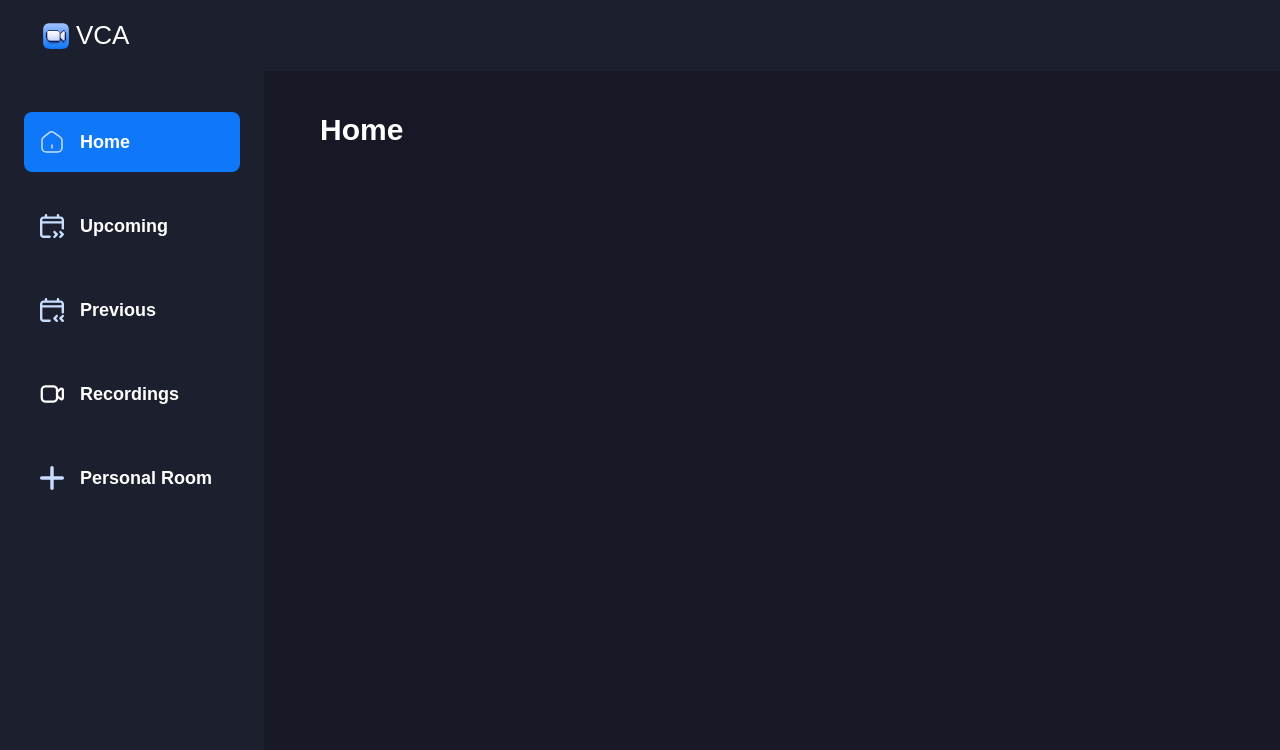
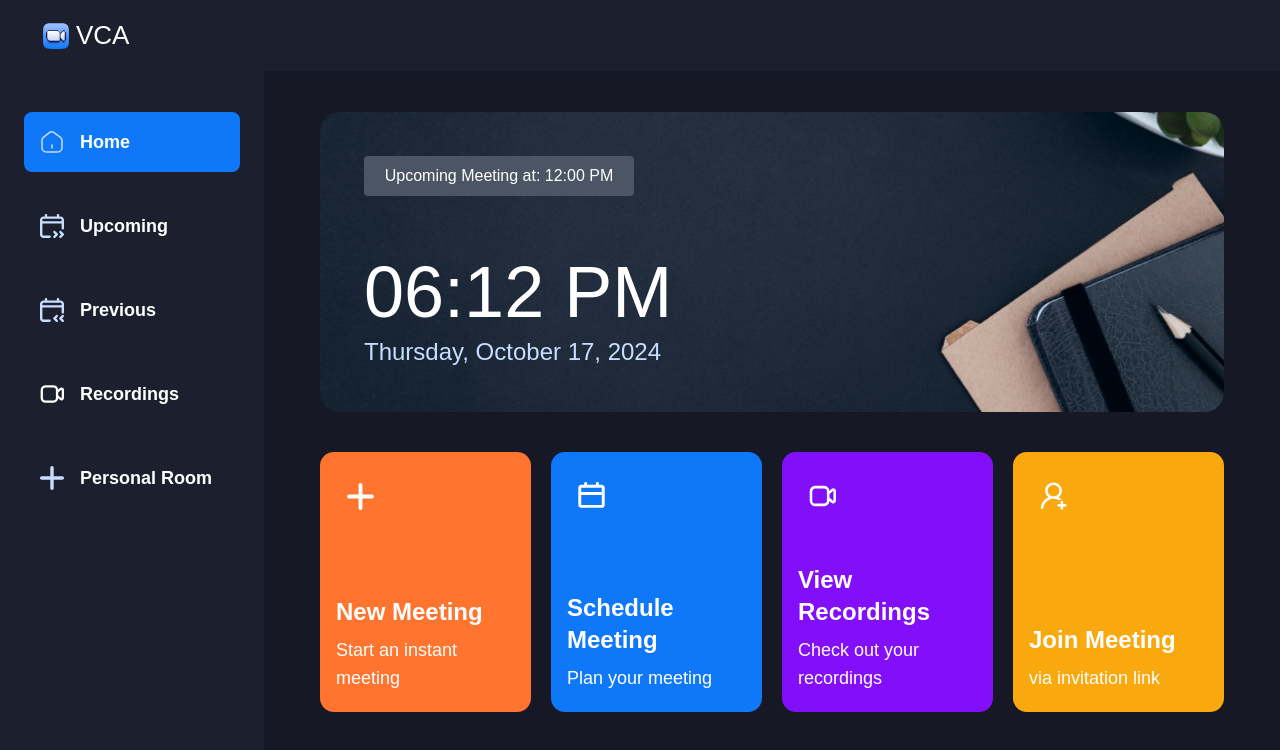
Before and after one commit to gokhanSucsuz/nextjs-video-conferancing-app, a Next.js app: page / in a window 1280 px wide. Shown: the top 750 px of the page. Built offline with nearby package versions, Linux system fonts and the light colour scheme.

Commit message:
reusable cards are done

```diff
--- a/app/(root)/(home)/page.tsx
+++ b/app/(root)/(home)/page.tsx
@@ -1,9 +1,38 @@
+import MeetingTypeList from "@/components/MeetingTypeList";
 import React from "react";
 
 const Home = () => {
-	return <section className="flex size-full flex-col gap-10 text-white">
-			<h1 className="text-3xl font-bold">Home</h1>
-		</section>;
+	const now = new Date();
+	const time = now.toLocaleTimeString("en-US", {
+		hour: "2-digit",
+		minute: "2-digit"
+	});
+	const date = now.toLocaleDateString("en-US", {
+		weekday: "long",
+		day: "numeric",
+		month: "long",
+		year: "numeric"
+	});
+	return (
+		<section className="flex size-full flex-col gap-10 text-white">
+			<div className="h-[300px] w-full rounded-[20px] bg-hero bg-cover">
+				<div className="flex h-full flex-col justify-between sm: p-5 max-md:px-5 max-md:py-8 lg:p-11 ">
+					<h2 className="glassmorphism max-w-[270px] rounded py-2 text-center text-base bg-gray-600 font-normal">
+						Upcoming Meeting at: 12:00 PM
+					</h2>
+					<div className="flex flex-col gap-2">
+						<h1 className="text-4xl font-extraBold lg:text-7xl ">
+							{time}
+						</h1>
+						<p className="text-lg text-sky-1 lg:text-2xl">
+							{date}
+						</p>
+					</div>
+				</div>
+			</div>
+			<MeetingTypeList />
+		</section>
+	);
 };
 
 export default Home;
--- a/app/globals.css
+++ b/app/globals.css
@@ -18,6 +18,8 @@
   .flex-between {
     @apply flex justify-between items-center;
   }
+
+  .border-border {}
 }
 
 @layer base {
--- /dev/null
+++ b/components/HomeCard.tsx
@@ -0,0 +1,43 @@
+import { cn } from "@/lib/utils";
+import Image from "next/image";
+import React from "react";
+
+type HomeCardProps = {
+	img: string;
+	title: string;
+	description: string;
+	color: string;
+	handleClick: () => void;
+};
+
+const HomeCard = ({
+	img,
+	title,
+	description,
+	color,
+	handleClick
+}: HomeCardProps) => {
+	return (
+		<div
+			className={cn(
+				"px-4 py-5 flex flex-col w-full xl:max-w-[270px] rounded-[14px] cursor-pointer min-h-[260px] justify-between",
+				color
+			)}
+			onClick={handleClick}
+		>
+			<div className="flex glassmorphism size-12 rounded-[10px] bg-transparent-1 justify-center items-center">
+				<Image src={img} alt={title} width={27} height={27} />
+			</div>
+			<div className="flex flex-col gap-2">
+				<h1 className="text-2xl font-bold">
+					{title}
+				</h1>
+				<p className="text-lg font-normal">
+					{description}
+				</p>
+			</div>
+		</div>
+	);
+};
+
+export default HomeCard;
--- /dev/null
+++ b/components/MeetingTypeList.tsx
@@ -0,0 +1,45 @@
+"use client";
+import React, { useState } from "react";
+import HomeCard from "./HomeCard";
+import { useRouter } from "next/navigation";
+
+const MeetingTypeList = () => {
+	const router = useRouter();
+	const [meetingState, setMeetingState] = useState<
+		"isScheduleMeeting" | "isJoinMeeting" | "isInstantMeeting" | undefined
+	>();
+	return (
+		<section className="grid grid-cols-1 gap-5 md:grid-cols-2 xl:grid-cols-4">
+			<HomeCard
+				img="/icons/add-meeting.svg"
+				title="New Meeting"
+				description="Start an instant meeting"
+				color="bg-orange-1"
+				handleClick={() => setMeetingState("isInstantMeeting")}
+			/>
+			<HomeCard
+				img="/icons/schedule.svg"
+				title="Schedule Meeting"
+				description="Plan your meeting"
+				color="bg-blue-1"
+				handleClick={() => setMeetingState("isScheduleMeeting")}
+			/>
+			<HomeCard
+				img="/icons/recordings.svg"
+				title="View Recordings"
+				description="Check out your recordings"
+				color="bg-purple-1"
+				handleClick={() => setMeetingState("isJoinMeeting")}
+			/>
+			<HomeCard
+				img="/icons/join-meeting.svg"
+				title="Join Meeting"
+				description="via invitation link"
+				color="bg-yellow-1"
+				handleClick={() => setMeetingState("isJoinMeeting")}
+			/>
+		</section>
+	);
+};
+
+export default MeetingTypeList;
--- a/constants/index.ts
+++ b/constants/index.ts
@@ -1,19 +1,7 @@
 export const sidebarLinks = [
-	{
-		label: "Home",
-		imgUrl: "/icons/Home.svg",
-		route: "/"
-	},
-	{
-		label: "Upcoming",
-		imgUrl: "/icons/Upcoming.svg",
-		route: "/upcoming"
-	},
-	{
-		label: "Previous",
-		imgUrl: "/icons/previous.svg",
-		route: "/previous"
-	},
+	{ label: "Home", imgUrl: "/icons/Home.svg", route: "/" },
+	{ label: "Upcoming", imgUrl: "/icons/upcoming.svg", route: "/upcoming" },
+	{ label: "Previous", imgUrl: "/icons/previous.svg", route: "/previous" },
 	{
 		label: "Recordings",
 		imgUrl: "/icons/recordings.svg",
--- a/tailwind.config.ts
+++ b/tailwind.config.ts
@@ -8,16 +8,30 @@
     "./app/**/*.{js,ts,jsx,tsx,mdx}",
   ],
   theme: {
-  	extend: {
+	  extend: {
+			backgroundImage: {
+				  hero: "url('/images/hero-background.png')",
+			  },
 		  colors: {
 				dark: {
 				  1: "#1C1F2E",
 				  2: "#161925",
 				},blue: {
 				  1: "#0E78F9",
-				},
-
-  			background: 'hsl(var(--background))',
+			  },
+			  sky: {
+				  1:"#C9DDFF",
+			  },
+			  orange: {
+				1:"#FF742E",
+			  },
+			  purple: {
+				  1: "#830EF9",
+			  },
+			  yellow: {
+				  1: "#F9A90E",
+			  },
+			background: 'hsl(var(--background))',
   			foreground: 'hsl(var(--foreground))',
   			card: {
   				DEFAULT: 'hsl(var(--card))',
```
